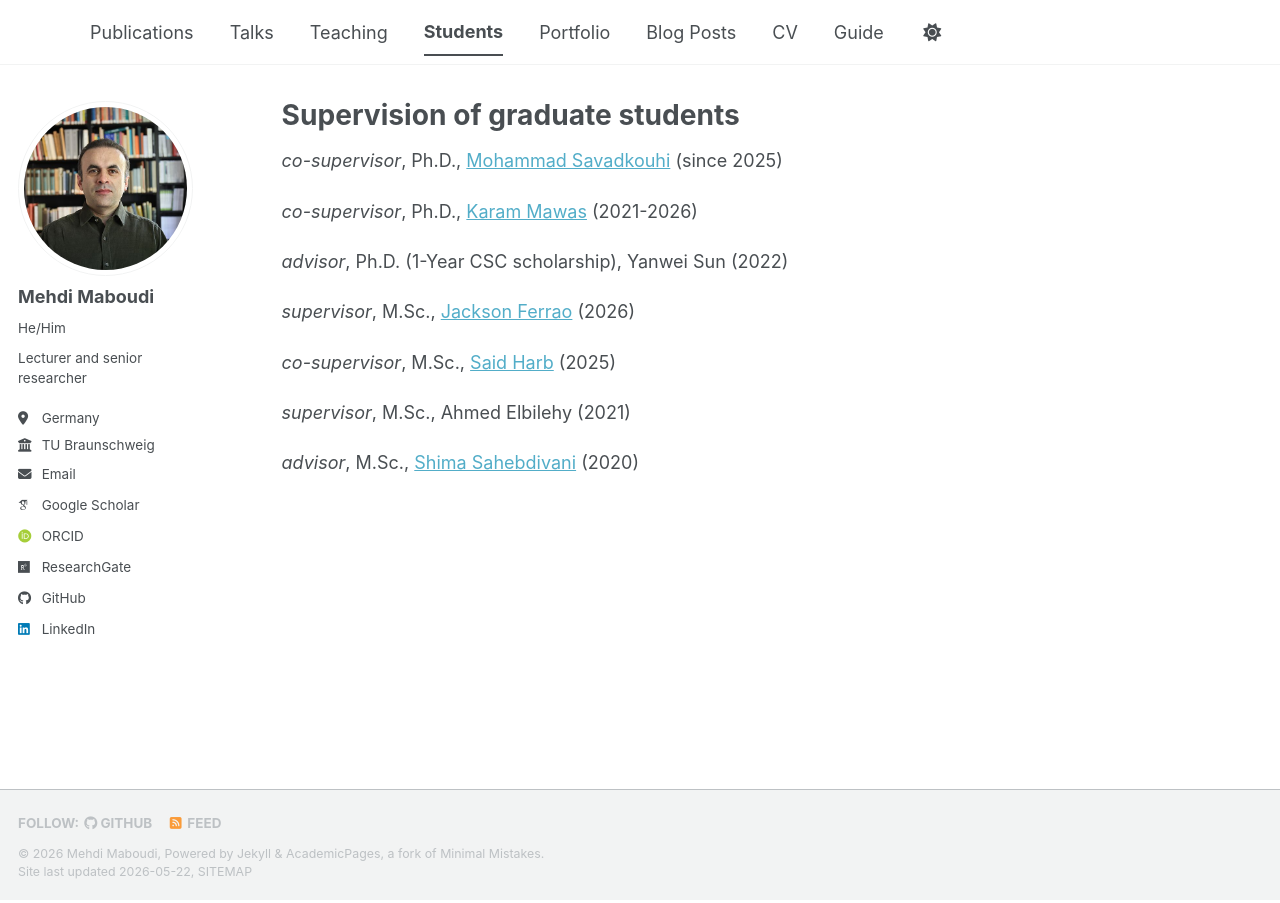
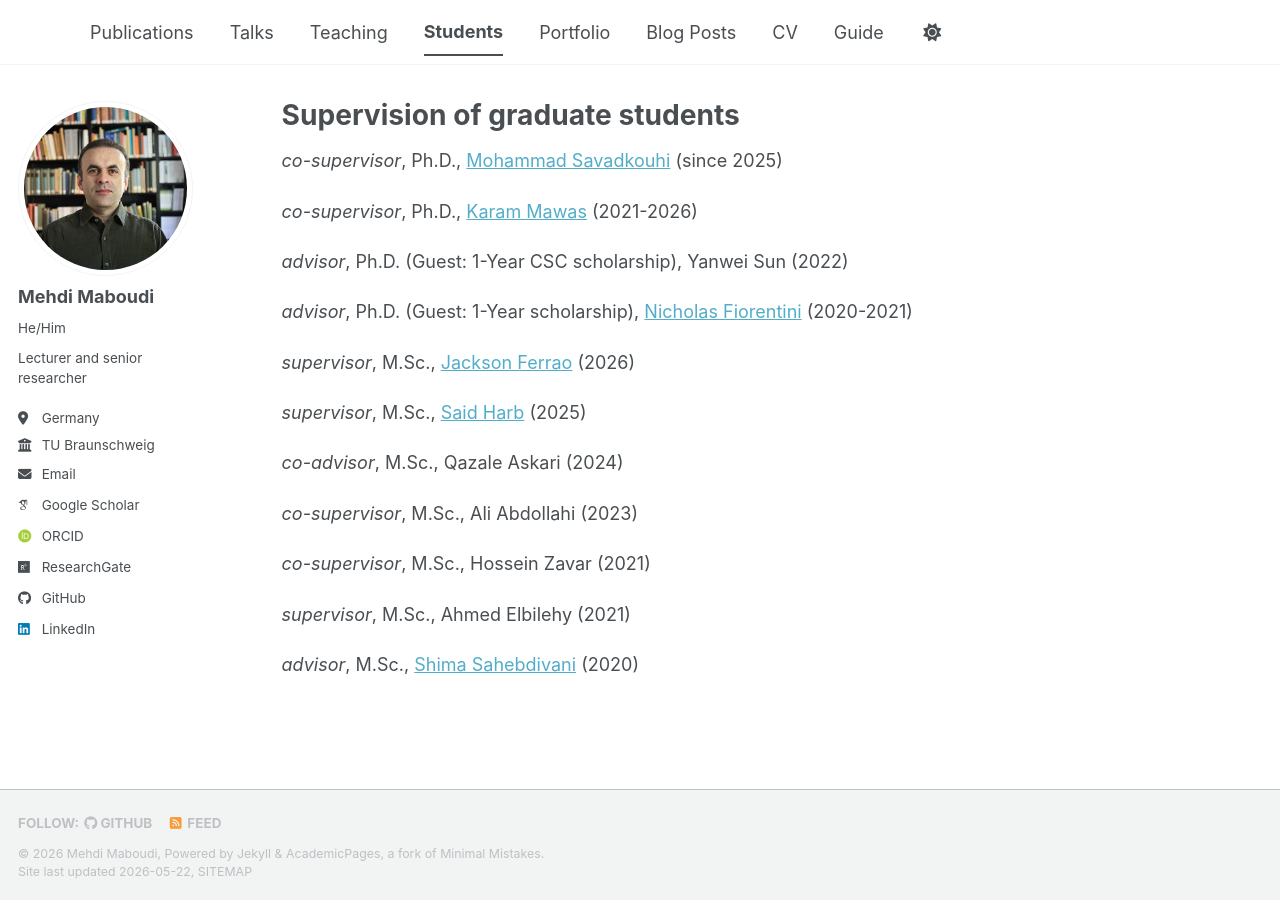
Before and after one commit to MehdiMaboudi/mehdimaboudi.github.io, a Jekyll site: the page built from _pages/students.html, in a window 1280 px wide. Built offline with Jekyll 4.4.1, drawn with Linux system fonts in a browser that asks for light colours; some web fonts are replaced; a script bundle is joined from its source files by our own code; library files that are not in the unit come from our copies.

Commit message:
added new students

```diff
--- a/_pages/students.html
+++ b/_pages/students.html
@@ -14,17 +14,33 @@ author_profile: true
 </p>
 
 <p>
-  <i>advisor</i>, Ph.D. (1-Year CSC scholarship), Yanwei Sun (2022)
+  <i>advisor</i>, Ph.D. (Guest: 1-Year CSC scholarship), Yanwei Sun (2022)
 </p>
+
+<p>
+  <i>advisor</i>, Ph.D. (Guest: 1-Year scholarship), <a href=https://scholar.google.com/citations?user=dnnBdpMAAAAJ&hl=en"  target="_blank" rel="noopener noreferrer">Nicholas Fiorentini</a> (2020-2021)
+</p>
+
 
 <p>
   <i>supervisor</i>, M.Sc., <a href=" https://www.linkedin.com/in/jackson-ferrao/"  target="_blank" rel="noopener noreferrer"> Jackson Ferrao</a> (2026)
 </p>
 
 <p>
-  <i>co-supervisor</i>, M.Sc., <a href="https://www.linkedin.com/in/said-harb/"  target="_blank" rel="noopener noreferrer">Said Harb</a> (2025)
+  <i>supervisor</i>, M.Sc., <a href="https://www.linkedin.com/in/said-harb/"  target="_blank" rel="noopener noreferrer">Said Harb</a> (2025)
 </p>
 
+<p>
+  <i>co-advisor</i>, M.Sc., Qazale Askari (2024)
+</p>
+
+<p>
+  <i>co-supervisor</i>, M.Sc., Ali Abdollahi (2023)
+</p>
+
+<p>
+  <i>co-supervisor</i>, M.Sc., Hossein Zavar (2021)
+</p>
 
 <p>
   <i>supervisor</i>, M.Sc., Ahmed Elbilehy (2021)
```
